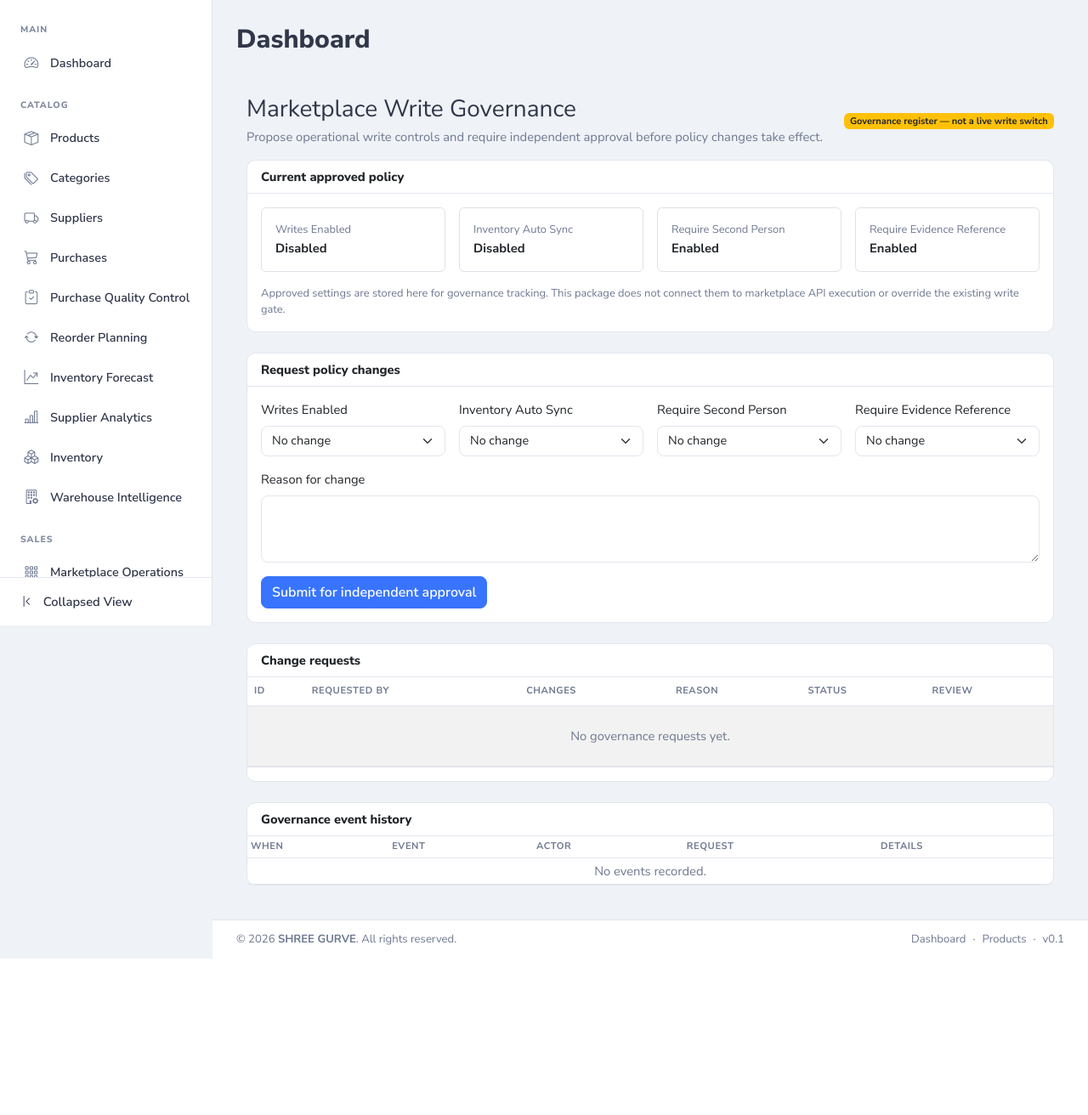
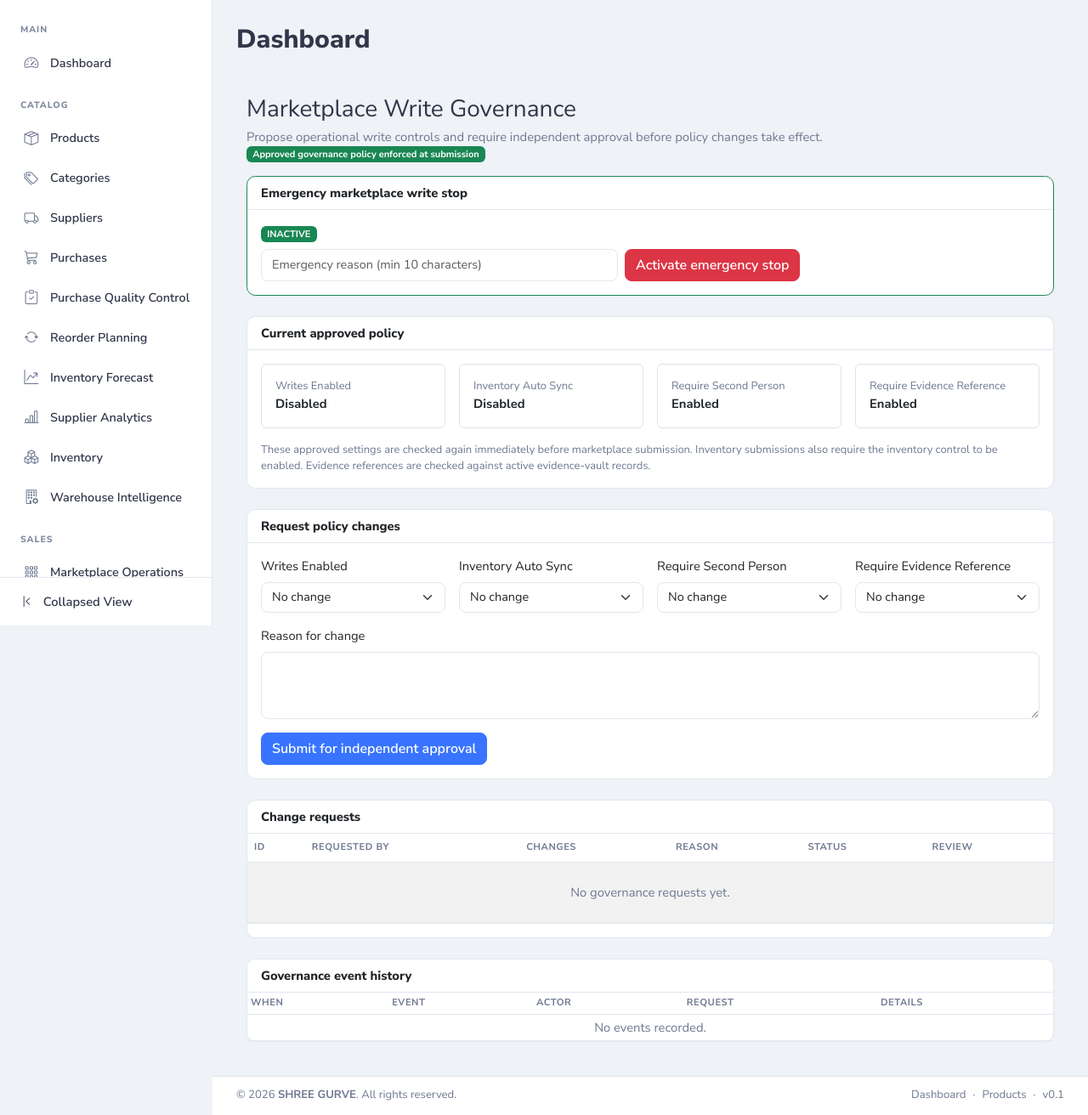
Before and after one commit to ShreeGurve/e-commerce-seller-automation, a Laravel app: page /marketplace-writes/governance in a window 1280 px wide. Shown: the part 64-1376 px from the top of the page at 85% size. Before the commit the page ends 1192 px from the top, so only its background shows below. Run offline with Laravel 12, Linux system fonts and the light colour scheme; a user stored in the database is signed in; data comes from the database, SQL or seed files in the repository; data that the repository does not hold is empty.

Commit message:
Marketplace Write Gate Enforcement & Emergency Stop

```diff
--- a/app/Http/Controllers/MarketplaceWriteGovernanceController.php
+++ b/app/Http/Controllers/MarketplaceWriteGovernanceController.php
@@ -11,7 +11,11 @@ class MarketplaceWriteGovernanceController extends Controller
 
     public function index(Request $request)
     {
-        return view('marketplaces.write-governance', $this->service->dashboard($request->user()));
+        $data = $this->service->dashboard($request->user());
+        $data['emergencyControl'] = \Illuminate\Support\Facades\DB::table('marketplace_write_emergency_controls')
+            ->where('business_id', $request->user()->business_id)->first();
+
+        return view('marketplaces.write-governance', $data);
     }
 
     public function store(Request $request)
--- a/app/Services/MarketplaceWriteExecutionService.php
+++ b/app/Services/MarketplaceWriteExecutionService.php
@@ -6,6 +6,7 @@ use App\Marketplaces\Writes\AmazonListingsWriteAdapter;
 use App\Marketplaces\Writes\FlipkartListingsWriteAdapter;
 use App\Models\MarketplaceConnection;
 use App\Models\User;
+use App\Services\MarketplaceWriteGovernanceEnforcement;
 use Illuminate\Support\Facades\DB;
 use Illuminate\Support\Str;
 use Illuminate\Validation\ValidationException;
@@ -211,6 +212,7 @@ class MarketplaceWriteExecutionService
                 throw ValidationException::withMessages(['product' => 'The product is no longer owned by your business.']);
             }
             $this->assertLiveGates($connection);
+            app(MarketplaceWriteGovernanceEnforcement::class)->assertCanExecute($row, $approver);
 
             DB::table('marketplace_write_attempts')->where('id', $row->id)->update([
                 'status' => 'SUBMITTING', 'approved_by' => $approver->id, 'approved_at' => now(),
--- a/resources/views/marketplaces/write-governance.blade.php
+++ b/resources/views/marketplaces/write-governance.blade.php
@@ -7,11 +7,39 @@
             <h1 class="h3 mb-1">Marketplace Write Governance</h1>
             <p class="text-muted mb-0">Propose operational write controls and require independent approval before policy changes take effect.</p>
         </div>
-        <span class="badge bg-warning text-dark">Governance register — not a live write switch</span>
+        <span class="badge bg-success">Approved governance policy enforced at submission</span>
     </div>
 
     @if (session('success')) <div class="alert alert-success">{{ session('success') }}</div> @endif
     @if ($errors->any()) <div class="alert alert-danger"><ul class="mb-0">@foreach ($errors->all() as $error)<li>{{ $error }}</li>@endforeach</ul></div> @endif
+
+    @php($emergencyActive = (bool) ($emergencyControl->is_active ?? false))
+    <div class="card mb-4 border-{{ $emergencyActive ? 'danger' : 'success' }}">
+        <div class="card-header"><strong>Emergency marketplace write stop</strong></div>
+        <div class="card-body">
+            <p class="mb-2"><span class="badge {{ $emergencyActive ? 'bg-danger' : 'bg-success' }}">{{ $emergencyActive ? 'ACTIVE — submissions blocked' : 'INACTIVE' }}</span></p>
+            @if ($emergencyActive)
+                <p class="small">Activated by user #{{ $emergencyControl->activated_by }} at {{ $emergencyControl->activated_at }}. Reason: {{ $emergencyControl->reason }}</p>
+                @if (auth()->user()->isSuperAdmin() && (int) $emergencyControl->activated_by !== (int) auth()->id())
+                    <form method="POST" action="{{ route('marketplaces.writes.governance.emergency.release') }}" class="d-flex flex-wrap gap-2">
+                        @csrf
+                        <input class="form-control" style="max-width:420px" name="reason" minlength="10" maxlength="1000" placeholder="Independent release reason (min 10 characters)" required>
+                        <button class="btn btn-outline-danger" type="submit">Release emergency stop</button>
+                    </form>
+                @else
+                    <p class="small text-muted mb-0">A different Super Admin must release this stop.</p>
+                @endif
+            @elseif (auth()->user()->isSuperAdmin())
+                <form method="POST" action="{{ route('marketplaces.writes.governance.emergency.activate') }}" class="d-flex flex-wrap gap-2">
+                    @csrf
+                    <input class="form-control" style="max-width:420px" name="reason" minlength="10" maxlength="1000" placeholder="Emergency reason (min 10 characters)" required>
+                    <button class="btn btn-danger" type="submit">Activate emergency stop</button>
+                </form>
+            @else
+                <p class="small text-muted mb-0">Only a Super Admin can activate or release the emergency stop.</p>
+            @endif
+        </div>
+    </div>
 
     <div class="card mb-4">
         <div class="card-header"><strong>Current approved policy</strong></div>
@@ -22,7 +50,7 @@
                     <div class="col-md-3"><div class="border rounded p-3 h-100"><div class="small text-muted">{{ str($key)->replace('_', ' ')->title() }}</div><strong>{{ ($policy->{$key} ?? $default) ? 'Enabled' : 'Disabled' }}</strong></div></div>
                 @endforeach
             </div>
-            <p class="small text-muted mt-3 mb-0">Approved settings are stored here for governance tracking. This package does not connect them to marketplace API execution or override the existing write gate.</p>
+            <p class="small text-muted mt-3 mb-0">These approved settings are checked again immediately before marketplace submission. Inventory submissions also require the inventory control to be enabled. Evidence references are checked against active evidence-vault records.</p>
         </div>
     </div>
 
--- a/routes/web.php
+++ b/routes/web.php
@@ -55,6 +55,7 @@ use App\Http\Controllers\MarketplaceController;
 use App\Http\Controllers\MarketplaceFinancialAnalyticsController;
 use App\Http\Controllers\MarketplaceRecommendationController;
 use App\Http\Controllers\MarketplaceWriteAuditController;
+use App\Http\Controllers\MarketplaceWriteEmergencyController;
 use App\Http\Controllers\MarketplaceWriteEscalationController;
 use App\Http\Controllers\MarketplaceWriteEvidenceController;
 use App\Http\Controllers\MarketplaceWriteExecutionController;
@@ -1055,3 +1056,21 @@ Route::middleware(['auth', 'can:listings.manage'])->prefix('marketplace-writes/g
     )->whereNumber('governanceRequest')
         ->name('review');
 });
+
+Route::middleware(['auth', 'can:listings.manage'])->prefix('marketplace-writes/governance')->name('marketplaces.writes.governance.')->group(function () {
+    Route::get('/', [MarketplaceWriteGovernanceController::class, 'index'])
+        ->name('index');
+
+    Route::post('/requests', [MarketplaceWriteGovernanceController::class, 'store'])
+        ->name('store');
+
+    Route::post('/requests/{governanceRequest}/review', [MarketplaceWriteGovernanceController::class, 'review'])
+        ->whereNumber('governanceRequest')
+        ->name('review');
+
+    Route::post('/emergency-stop', [MarketplaceWriteEmergencyController::class, 'activate'])
+        ->name('emergency.activate');
+
+    Route::post('/emergency-stop/release', [MarketplaceWriteEmergencyController::class, 'release'])
+        ->name('emergency.release');
+});
```
Also changed, not shown: app/Http/Controllers/MarketplaceWriteEmergencyController.php (added, +71 -0 lines), app/Services/MarketplaceWriteGovernanceEnforcement.php (added, +58 -0 lines), database/migrations/2026_11_21_000004_create_marketplace_write_emergency_controls.php (added).
